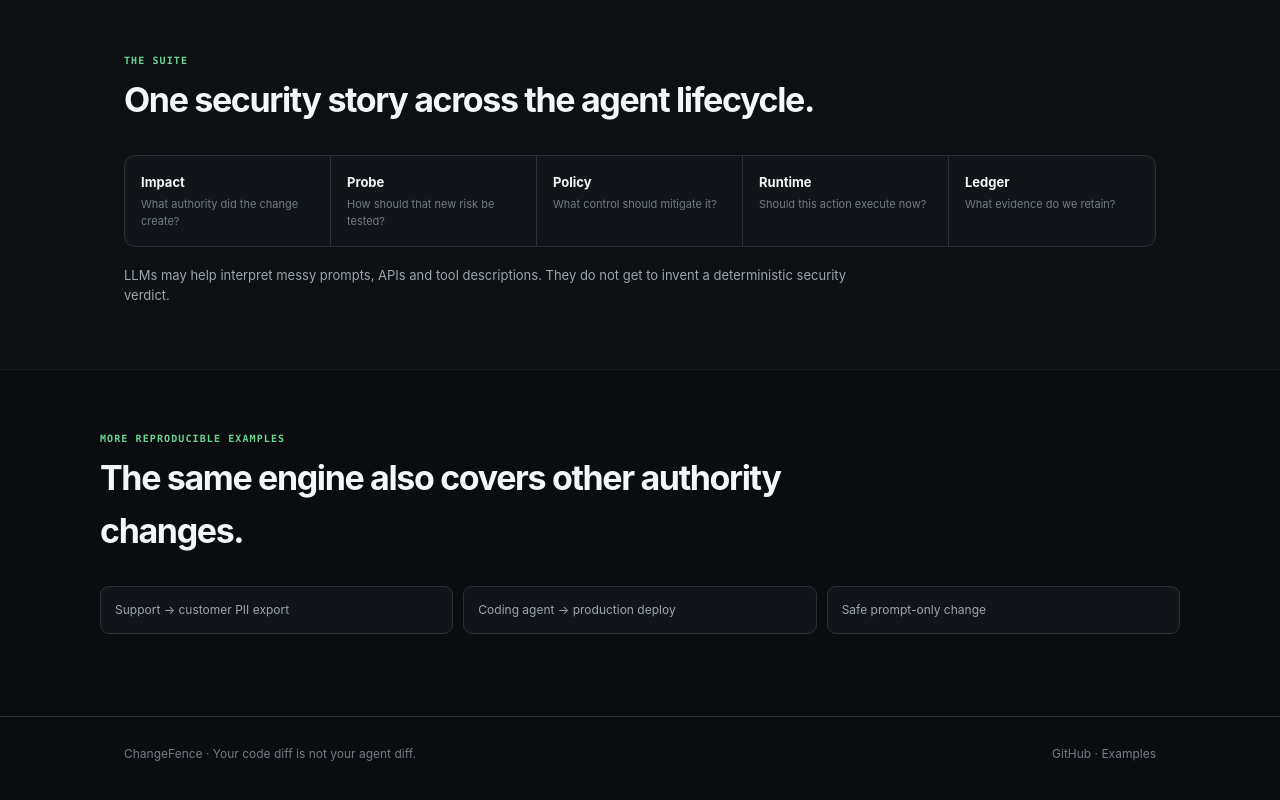
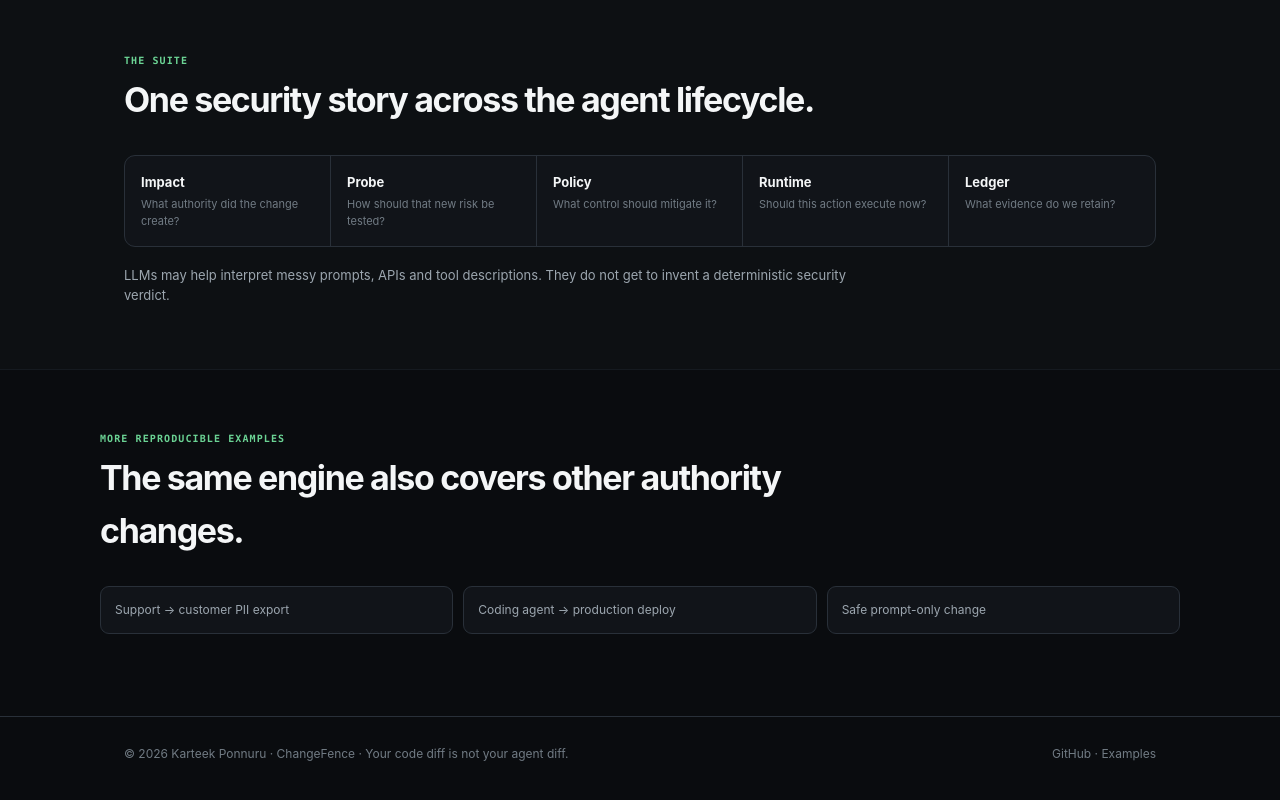
Before and after one commit to karteekponnuru/ChangeFence, a plain HTML site: page docs/index.html in a window 1280 px wide. Shown: the part 3097-3897 px from the top of the page. Drawn offline with Linux system fonts and the light colour scheme.

Commit message:
Add author copyright to ChangeFence site

```diff
--- a/docs/index.html
+++ b/docs/index.html
@@ -112,7 +112,7 @@
 </section>
 </main>
 
-<footer><div class="wrap footer-inner"><span>ChangeFence · Your code diff is not your agent diff.</span><span><a href="https://github.com/karteekponnuru/ChangeFence">GitHub</a> · <a href="https://github.com/karteekponnuru/ChangeFence/tree/main/examples">Examples</a></span></div></footer>
+<footer><div class="wrap footer-inner"><span>© 2026 Karteek Ponnuru · ChangeFence · Your code diff is not your agent diff.</span><span><a href="https://github.com/karteekponnuru/ChangeFence">GitHub</a> · <a href="https://github.com/karteekponnuru/ChangeFence/tree/main/examples">Examples</a></span></div></footer>
 <script src="app.js"></script>
 </body>
 </html>
```
